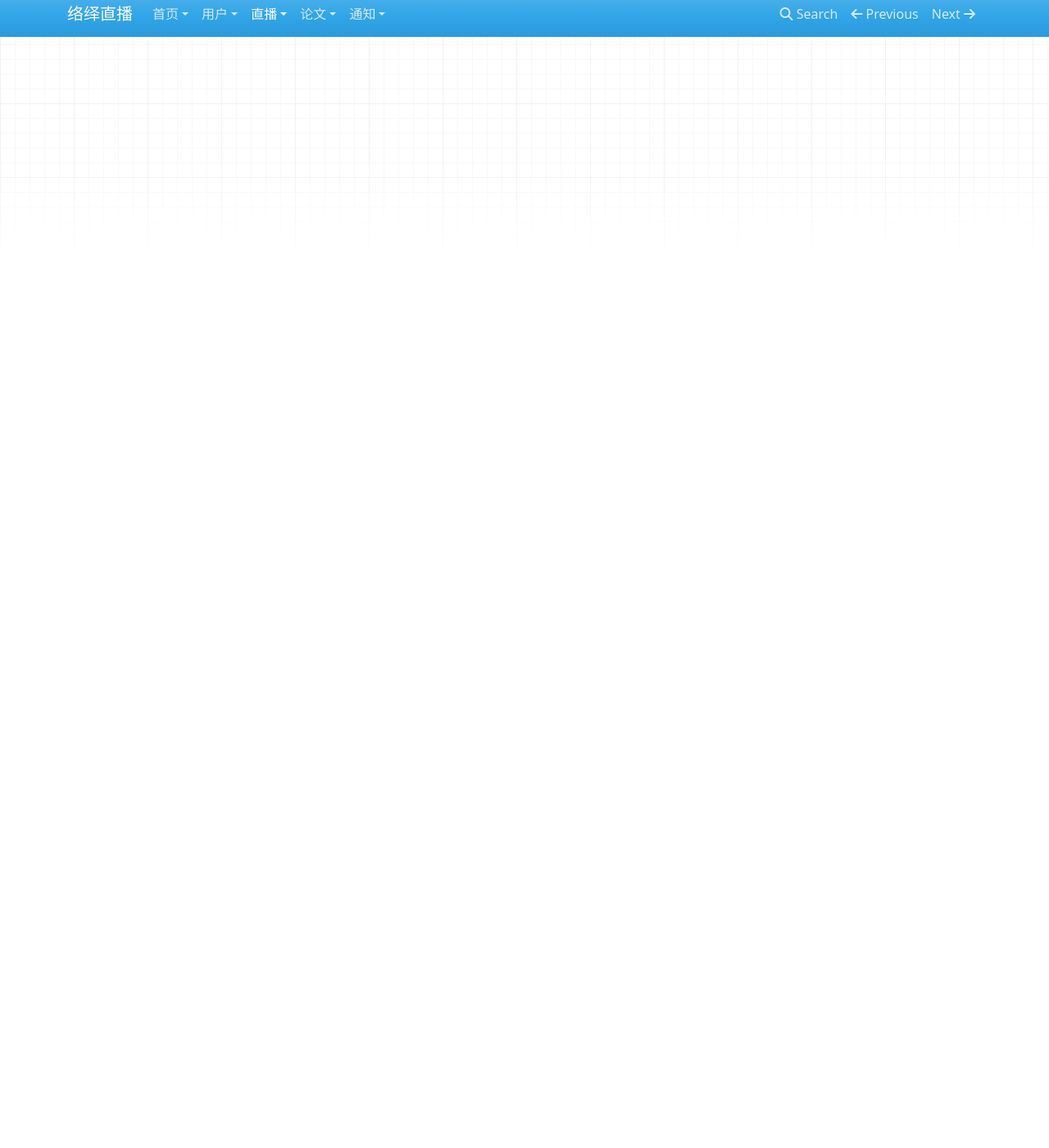
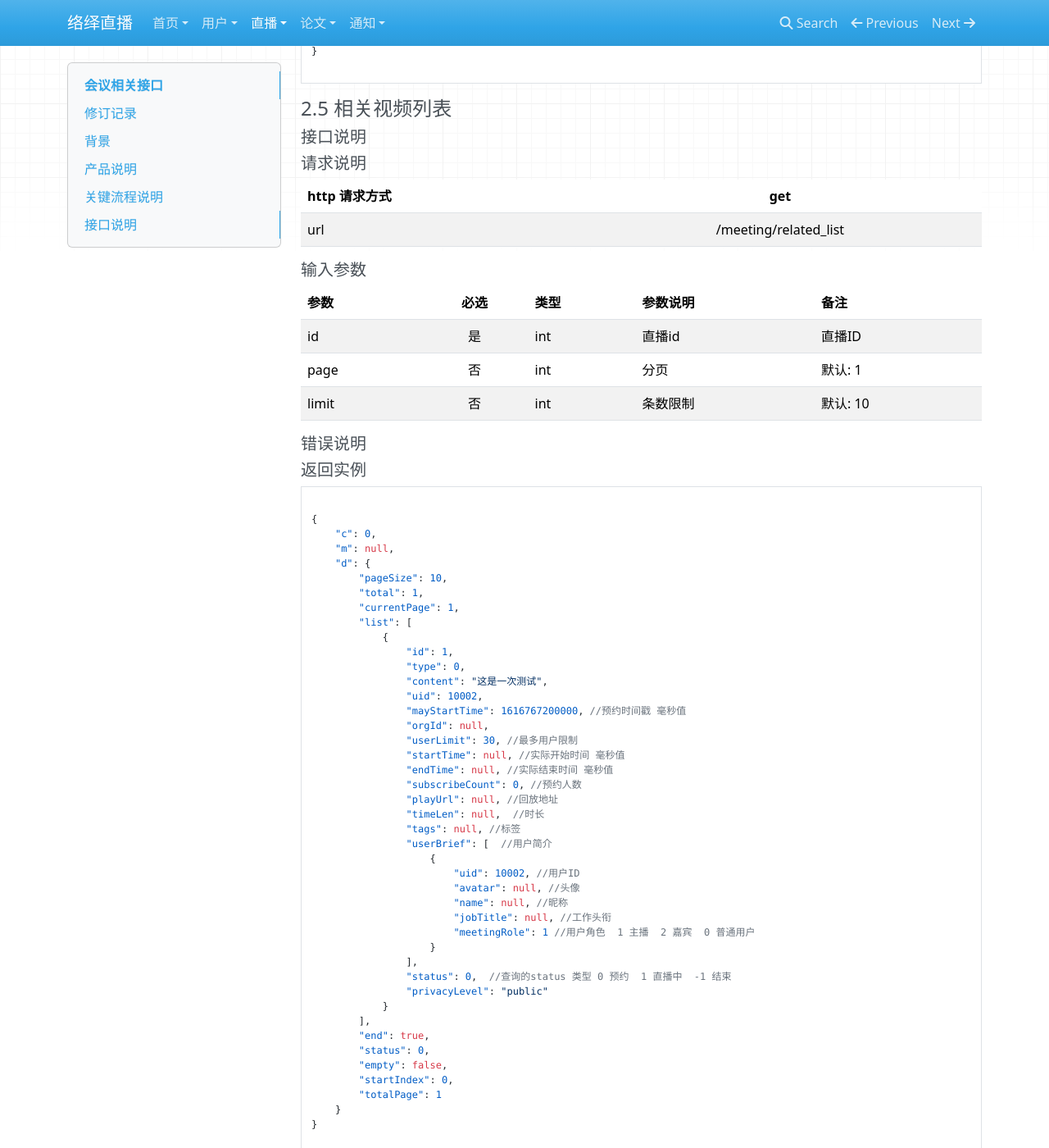
Before and after one commit to G-little/luoyi-wiki, an MkDocs documentation site: the page built from docs/luoyi/meeting.md, in a window 1280 px wide and 1400 px high, scrolled down 15729 px. Shown: the whole window at 82% size. Built offline with MkDocs 1.6.1, drawn with Linux system fonts in a browser that asks for light colours; nearby versions of some CDN libraries; some of the changed text lies outside the part shown.

Commit message:
add file

````diff
--- a/docs/luoyi/meeting.md
+++ b/docs/luoyi/meeting.md
@@ -817,3 +817,81 @@
 }
 
 ```
+
+
+
+#### 2.5 相关视频列表
+
+##### 接口说明
+
+
+
+##### 请求说明
+
+| http 请求方式          |get             |
+|:------------- |:---------------:|
+| url      |/meeting/related_list |
+
+#####  输入参数
+
+| 参数          |必选             | 类型       | 参数说明        | 备注          |
+|:-------------|:---------------:|:-------------|:-------------|:-------------|
+| id      | 是| int  |  直播id |  直播ID |
+| page      | 否 | int  |  分页 |  默认: 1  |
+| limit      | 否 | int  |  条数限制 |  默认: 10  |
+
+
+#####  错误说明
+
+
+
+
+
+#####  返回实例
+
+```json
+
+{
+    "c": 0,
+    "m": null,
+    "d": {
+        "pageSize": 10,
+        "total": 1,
+        "currentPage": 1,
+        "list": [
+            {
+                "id": 1,
+                "type": 0,
+                "content": "这是一次测试",
+                "uid": 10002,
+                "mayStartTime": 1616767200000, //预约时间戳 毫秒值
+                "orgId": null,
+                "userLimit": 30, //最多用户限制
+                "startTime": null, //实际开始时间 毫秒值
+                "endTime": null, //实际结束时间 毫秒值
+                "subscribeCount": 0, //预约人数
+                "playUrl": null, //回放地址
+                "timeLen": null,  //时长
+                "tags": null, //标签
+                "userBrief": [  //用户简介
+                    {
+                        "uid": 10002, //用户ID
+                        "avatar": null, //头像
+                        "name": null, //昵称
+                        "jobTitle": null, //工作头衔
+                        "meetingRole": 1 //用户角色  1 主播  2 嘉宾  0 普通用户
+                    }
+                ],
+                "status": 0,  //查询的status 类型 0 预约  1 直播中  -1 结束
+                "privacyLevel": "public"
+            }
+        ],
+        "end": true,
+        "status": 0,
+        "empty": false,
+        "startIndex": 0,
+        "totalPage": 1
+    }
+}
+
+```
````
Also changed, not shown: site/luoyi/meeting/index.html, site/search/search_index.json, 1 other file.
